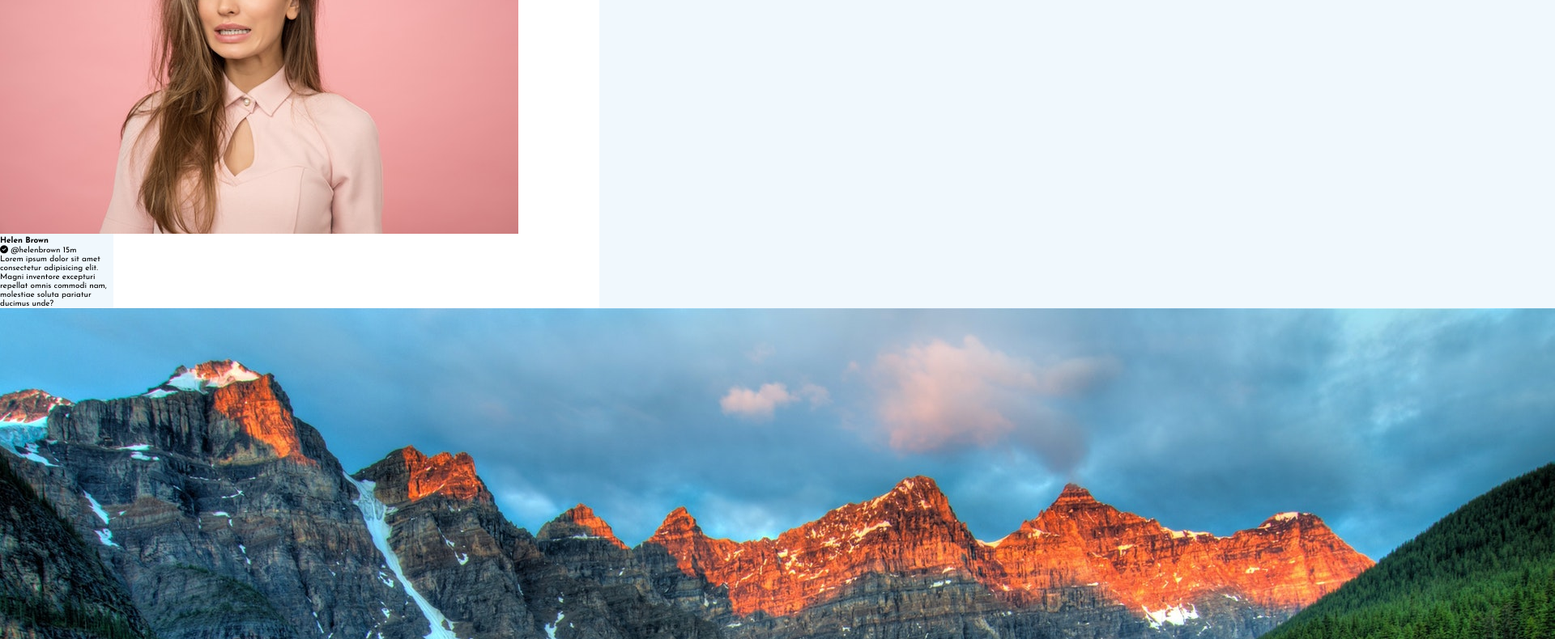
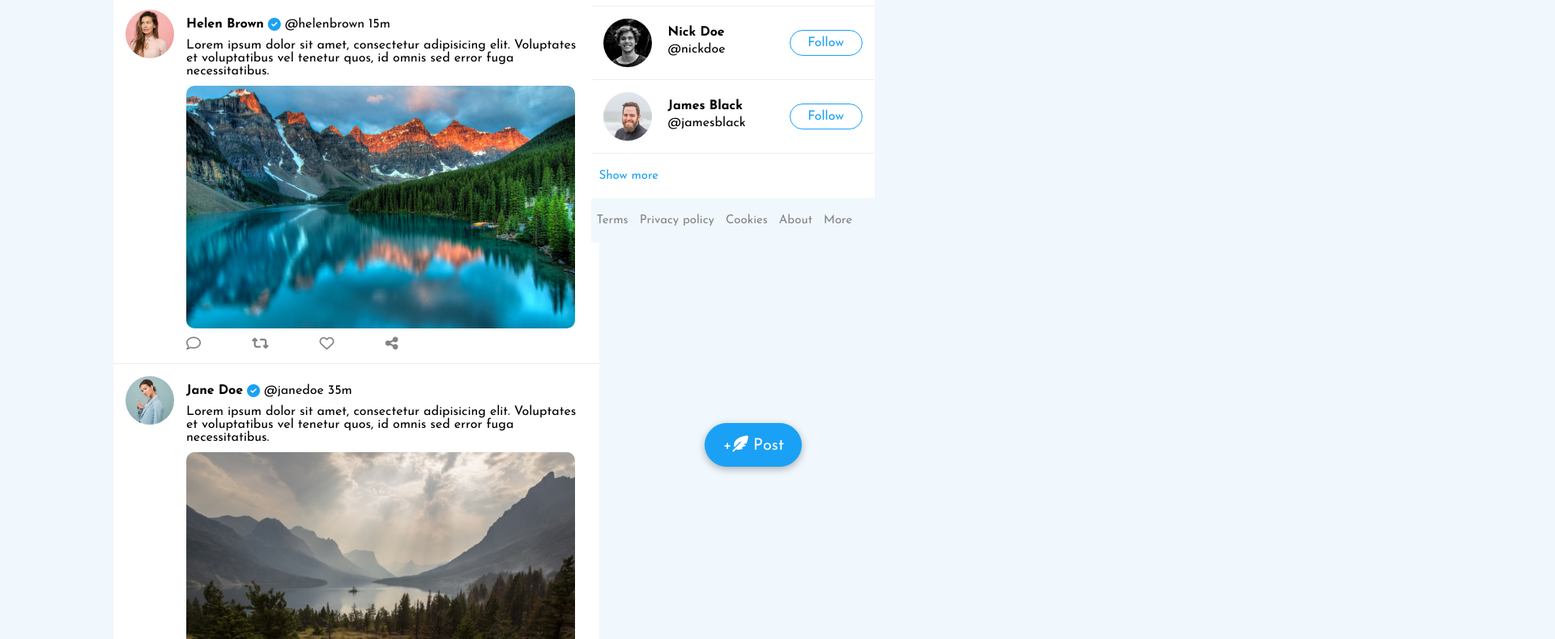
Before and after one commit to duncantalbot/ProjectChat, a plain HTML site: page index.html in a window 1280 px wide. Shown: the part 203-993 px from the top of the page at 81% size, 1920 px wide, since content can reach past the window. Drawn offline with Linux system fonts and the light colour scheme.

Commit message:
Complete HTML CSS

```diff
--- a/index.html
+++ b/index.html
@@ -138,18 +138,19 @@
                 </div>
                 <div class="header-post">
                     <div class="header-img-wrapper">
-                        <img src="images/user1.jpg" alt="">
+                        <img src="images/user1.jpg" />
                     </div>
-                    <input type="text" placeholder="What's happening" />
+                    <input type="text" placeholder="What's happening?" />
                     <i class="far fa-image"></i>
                     <i class="fas fa-camera"></i>
                     <i class="far fa-chart-bar"></i>
                 </div>
             </div>
+
             <div class="posts">
                 <div class="post">
                     <div class="user-avatar">
-                        <img src="images/user2.jpg">
+                        <img src="images/user2.jpg" />
                     </div>
                     <div class="post-content">
                         <div class="post-user-info">
@@ -157,10 +158,13 @@
                             <i class="fas fa-check-circle"></i>
                             <span>@helenbrown 15m</span>
                         </div>
-                        <p class="post-text">Lorem ipsum dolor sit amet consectetur adipisicing elit. Magni inventore
-                            excepturi repellat omnis commodi nam, molestiae soluta pariatur ducimus unde?</p>
+                        <p class="post-text">
+                            Lorem ipsum dolor sit amet, consectetur adipisicing elit.
+                            Voluptates et voluptatibus vel tenetur quos, id omnis sed error
+                            fuga necessitatibus.
+                        </p>
                         <div class="post-img">
-                            <img src="images/post-img-1.jpg" alt="">
+                            <img src="images/post-img-1.jpg" />
                         </div>
                         <div class="post-icons">
                             <i class="far fa-comment"></i>
@@ -172,7 +176,7 @@
                 </div>
                 <div class="post">
                     <div class="user-avatar">
-                        <img src="images/user3.jpg">
+                        <img src="images/user3.jpg" />
                     </div>
                     <div class="post-content">
                         <div class="post-user-info">
@@ -180,10 +184,13 @@
                             <i class="fas fa-check-circle"></i>
                             <span>@janedoe 35m</span>
                         </div>
-                        <p class="post-text">Lorem ipsum dolor sit amet consectetur adipisicing elit. Magni inventore
-                            excepturi repellat omnis commodi nam, molestiae soluta pariatur ducimus unde?</p>
+                        <p class="post-text">
+                            Lorem ipsum dolor sit amet, consectetur adipisicing elit.
+                            Voluptates et voluptatibus vel tenetur quos, id omnis sed error
+                            fuga necessitatibus.
+                        </p>
                         <div class="post-img">
-                            <img src="images/post-img-2.jpg" alt="">
+                            <img src="images/post-img-2.jpg" />
                         </div>
                         <div class="post-icons">
                             <i class="far fa-comment"></i>
@@ -195,7 +202,7 @@
                 </div>
                 <div class="post">
                     <div class="user-avatar">
-                        <img src="images/user4.jpg">
+                        <img src="images/user4.jpg" />
                     </div>
                     <div class="post-content">
                         <div class="post-user-info">
@@ -203,10 +210,13 @@
                             <i class="fas fa-check-circle"></i>
                             <span>@johnthompson 56m</span>
                         </div>
-                        <p class="post-text">Lorem ipsum dolor sit amet consectetur adipisicing elit. Magni inventore
-                            excepturi repellat omnis commodi nam, molestiae soluta pariatur ducimus unde?</p>
+                        <p class="post-text">
+                            Lorem ipsum dolor sit amet, consectetur adipisicing elit.
+                            Voluptates et voluptatibus vel tenetur quos, id omnis sed error
+                            fuga necessitatibus.
+                        </p>
                         <div class="post-img">
-                            <img src="images/post-img-3.jpg" alt="">
+                            <img src="images/post-img-3.jpg" />
                         </div>
                         <div class="post-icons">
                             <i class="far fa-comment"></i>
@@ -218,18 +228,21 @@
                 </div>
                 <div class="post">
                     <div class="user-avatar">
-                        <img src="images/user5.jpg">
+                        <img src="images/user5.jpg" />
                     </div>
                     <div class="post-content">
                         <div class="post-user-info">
-                            <h4>James Diaz</h4>
+                            <h4>James Dias</h4>
                             <i class="fas fa-check-circle"></i>
-                            <span>@jamesdiaz 11h 07m</span>
+                            <span>@jamesdias 1h 07m</span>
                         </div>
-                        <p class="post-text">Lorem ipsum dolor sit amet consectetur adipisicing elit. Magni inventore
-                            excepturi repellat omnis commodi nam, molestiae soluta pariatur ducimus unde?</p>
+                        <p class="post-text">
+                            Lorem ipsum dolor sit amet, consectetur adipisicing elit.
+                            Voluptates et voluptatibus vel tenetur quos, id omnis sed error
+                            fuga necessitatibus.
+                        </p>
                         <div class="post-img">
-                            <img src="images/post-img-4.jpg" alt="">
+                            <img src="images/post-img-4.jpg" />
                         </div>
                         <div class="post-icons">
                             <i class="far fa-comment"></i>
@@ -241,7 +254,7 @@
                 </div>
                 <div class="post">
                     <div class="user-avatar">
-                        <img src="images/user6.jpg">
+                        <img src="images/user6.jpg" />
                     </div>
                     <div class="post-content">
                         <div class="post-user-info">
@@ -249,10 +262,13 @@
                             <i class="fas fa-check-circle"></i>
                             <span>@nickjohnson 1h 37m</span>
                         </div>
-                        <p class="post-text">Lorem ipsum dolor sit amet consectetur adipisicing elit. Magni inventore
-                            excepturi repellat omnis commodi nam, molestiae soluta pariatur ducimus unde?</p>
+                        <p class="post-text">
+                            Lorem ipsum dolor sit amet, consectetur adipisicing elit.
+                            Voluptates et voluptatibus vel tenetur quos, id omnis sed error
+                            fuga necessitatibus.
+                        </p>
                         <div class="post-img">
-                            <img src="images/post-img-5.jpg" alt="">
+                            <img src="images/post-img-5.jpg" />
                         </div>
                         <div class="post-icons">
                             <i class="far fa-comment"></i>
@@ -262,12 +278,61 @@
                         </div>
                     </div>
                 </div>
+            </div>
 
+            <div class="follow">
+                <h3 class="follow-heading">Who to follow</h3>
+                <div class="follow-user">
+                    <div class="follow-user-img">
+                        <img src="images/user3.jpg" />
+                    </div>
+                    <div class="follow-user-info">
+                        <h4>Ann Smith</h4>
+                        <p>@annsmith</p>
+                    </div>
+                    <button type="button" class="follow-btn">Follow</button>
+                </div>
+                <div class="follow-user">
+                    <div class="follow-user-img">
+                        <img src="images/user4.jpg" />
+                    </div>
+                    <div class="follow-user-info">
+                        <h4>Nick Doe</h4>
+                        <p>@nickdoe</p>
+                    </div>
+                    <button type="button" class="follow-btn">Follow</button>
+                </div>
+                <div class="follow-user">
+                    <div class="follow-user-img">
+                        <img src="images/user5.jpg" />
+                    </div>
+                    <div class="follow-user-info">
+                        <h4>James Black</h4>
+                        <p>@jamesblack</p>
+                    </div>
+                    <button type="button" class="follow-btn">Follow</button>
+                </div>
+                <div class="follow-link">
+                    <a href="#">Show more</a>
+                </div>
+                <footer class="follow-footer">
+                    <ul>
+                        <li><a href="#">Terms</a></li>
+                        <li><a href="#">Privacy policy</a></li>
+                        <li><a href="#">Cookies</a></li>
+                        <li><a href="#">About</a></li>
+                        <li><a href="#">More</a></li>
+                    </ul>
+                </footer>
             </div>
         </div>
+        <button type="button" class="post-btn">
+            +<i class="fas fa-feather-alt"></i> Post
+        </button>
         <!-- end of feeds content -->
     </section>
     <!-- end of feeds page -->
+
 
     <script src="https://kit.fontawesome.com/52a10fad3f.js" crossorigin="anonymous"></script>
 </body>
--- a/styles/style.css
+++ b/styles/style.css
@@ -7,7 +7,7 @@
   }
 
   html {
-    font-size: 62.5%;  /*Default font size = 10px */
+    font-size: 62.5%;
   }
 
   body {
@@ -23,7 +23,6 @@ body {
     grid-template-columns: repeat(2, 1fr);
     grid-template-rows: 1fr min-content;
   }
-
   /* left */
   .left {
     grid-column: 1 / 2;
@@ -38,7 +37,7 @@ body {
     display: flex;
     align-items: center;
     margin: 4rem;
-    color: white;
+    color: #fff;
   }
 
   .left-content i {
@@ -77,7 +76,7 @@ body {
     border: 0.1rem solid #ddd;
     border-radius: 0.5rem;
     background-color: #fff;
-    transition: background-color  0.3s;
+    transition: background-color 0.3s;
   }
 
   .right-content-form input:focus {
@@ -109,7 +108,7 @@ body {
     background-color: #d9ebf7;
   }
 
-.middle-content { /*Centers content*/
+  .middle-content {
     position: absolute;
     top: 50%;
     left: 50%;
@@ -137,7 +136,7 @@ body {
   }
 
   .middle-content button {
-    margin: 0.8rem;
+    margin: 0.8rem 0;
     padding: 0.5rem;
     border: 0.1rem solid #1aa1f5;
     border-radius: 4rem;
@@ -195,7 +194,7 @@ body {
     height: 100vh;
     display: none;
     grid-template-columns: minmax(5rem, 1fr) 2fr minmax(5rem, 1fr);
-    grid-template-rows: repeat(2 , min-content) 1fr;
+    grid-template-rows: repeat(2, min-content) 1fr;
     grid-row-gap: 1.5rem;
   }
 
@@ -205,7 +204,7 @@ body {
     grid-row: 1 / 2;
     background-color: #fff;
     padding: 2.5rem 0;
-    box-shadow: 0 0 .7rem rgba(0, 0, 0, .3);
+    box-shadow: 0 0 0.7rem rgba(0, 0, 0, 0.3);
   }
 
   .login-page-nav ul {
@@ -256,7 +255,7 @@ body {
     color: #1aa1f5;
     font-size: 2rem;
   }
-/* end login page nav */
+  /* end of login page nav */
 
   /* login */
   .login {
@@ -267,12 +266,12 @@ body {
     display: grid;
     grid-template-columns: 10rem 8fr;
     grid-template-rows: 2fr 1fr;
-    box-shadow: 0 0 .5rem rgba(0, 0, 0, .3);
+    box-shadow: 0 0 0.5rem rgba(0, 0, 0, 0.3);
   }
 
   .login-content {
     grid-column: 2 / -1;
-    grid-row: 1 / 2;
+    grid-row: 1 /2;
     padding: 5rem 0 1rem 0;
   }
 
@@ -290,7 +289,7 @@ body {
     width: 30rem;
     height: 3.5rem;
     margin-bottom: 1rem;
-    border: .1rem solid #ddd;
+    border: 0.1rem solid #ddd;
     border-radius: 0.5rem;
     padding-left: 1rem;
     font-size: 1.5rem;
@@ -333,7 +332,7 @@ body {
     grid-column: 1 / -1;
     grid-row: 2 / -1;
     background-color: #edf3f7;
-    padding-left: 10rem;
+    padding-left: 100px;
     display: flex;
     flex-direction: column;
     justify-content: center;
@@ -354,7 +353,7 @@ body {
   /* end of login page */
 
   /* feeds page */
-.feed-page {
+  .feeds-page {
     width: 100%;
     height: 100vh;
   }
@@ -367,8 +366,9 @@ body {
     background-color: #fff;
     display: flex;
     justify-content: center;
-    box-shadow: 0 0 .7rem rgba(0, 0, 0, 0.3);
+    box-shadow: 0 0 0.7rem rgba(0, 0, 0, 0.3);
   }
+
   .icons {
     display: flex;
     align-items: center;
@@ -402,7 +402,7 @@ body {
   }
 
   .search-bar-input:focus {
-    background-color:  #fff;
+    background-color: #fff;
     border-color: #1aa1f5;
   }
 
@@ -441,9 +441,11 @@ body {
 
   .user i {
     color: #444;
-    font-size: 1.6em;
+    font-size: 1.6rem;
   }
+
   /* end of feeds nav */
+
   /* feeds content */
   .feeds-content {
     display: grid;
@@ -453,7 +455,7 @@ body {
   }
 
   .feeds-header {
-    grid-column: 2 /3;
+    grid-column: 2 / 3;
     grid-row: 1 / 2;
     background-color: #fff;
     margin-top: 1.5rem;
@@ -480,7 +482,7 @@ body {
     display: flex;
     align-items: center;
     padding: 1rem;
-    border-bottom: .1rem soild #eee;
+    border-bottom: 0.1rem solid #eee;
   }
 
   .header-img-wrapper {
@@ -499,9 +501,10 @@ body {
   .header-post input {
     width: 35rem;
     height: 3rem;
-    border: .1rem solid #d6e1e9;
+    border: 0.1rem solid #d6e1e9;
     border-radius: 3rem;
     background-color: #d6e1e9;
+    padding: 0.4rem 1.5rem;
   }
 
   .header-post i {
@@ -510,7 +513,178 @@ body {
     margin: 1rem;
   }
 
+  .posts {
+    grid-column: 2 / 3;
+    grid-row: 2 / -1;
+    background-color: #fff;
+  }
+
+  .post {
+    display: flex;
+    padding: 1.5rem;
+    border-bottom: 0.1rem solid #eee;
+  }
+
+  .user-avatar {
+    width: 6rem;
+    height: 6rem;
+    flex-shrink: 0;
+    margin-right: 1.5rem;
+  }
+
+  .user-avatar img {
+    width: 100%;
+    height: 100%;
+    object-fit: cover;
+    border-radius: 50%;
+  }
+
+  .post-user-info {
+    display: flex;
+    align-items: center;
+    margin: 1rem 0;
+  }
+
+  .post-user-info h4 {
+    font-size: 1.6rem;
+    margin-right: 0.5rem;
+  }
+
+  .post-user-info i {
+    font-size: 1.6rem;
+    color: #1aa1f5;
+    margin-right: 0.5rem;
+  }
+
+  .post-user-info span {
+    font-size: 1.6rem;
+  }
+
+  .post-text {
+    font-size: 1.6rem;
+    margin-bottom: 1rem;
+  }
+
+  .post-img {
+    width: 48rem;
+    height: 30rem;
+  }
+
+  .post-img img {
+    width: 100%;
+    height: 100%;
+    object-fit: cover;
+    border-radius: 1rem;
+  }
+
+  .post-icons {
+    margin-top: 1rem;
+  }
+
+  .post-icons i {
+    font-size: 1.8rem;
+    color: #868383;
+    margin-right: 6rem;
+  }
+
+  .follow {
+    position: fixed;
+    top: 8rem;
+    left: 57%;
+    background-color: #fff;
+    width: 35rem;
+  }
+
+  .follow-heading {
+    padding: 1rem;
+    font-size: 1.8rem;
+    border-bottom: 0.1rem solid #eee;
+  }
+
+  .follow-user {
+    display: flex;
+    align-items: center;
+    padding: 1.5rem;
+    border-bottom: 0.1rem solid #eee;
+  }
+
+  .follow-user-img {
+    width: 6rem;
+    height: 6rem;
+    margin-right: 2rem;
+  }
+
+  .follow-user-img img {
+    width: 100%;
+    height: 100%;
+    object-fit: cover;
+    border-radius: 50%;
+  }
+
+  .follow-user-info h4,
+  .follow-user-info p {
+    font-size: 1.6rem;
+    margin-bottom: 0.5rem;
+  }
+
+  .follow-btn {
+    margin-left: auto;
+    width: 9rem;
+    background-color: #fff;
+    color: #1aa1f5;
+    padding: 0.7rem 0.5rem;
+    border: 0.1rem solid #1aa1f5;
+    border-radius: 2rem;
+    font-size: 1.6rem;
+    cursor: pointer;
+  }
+
+  .follow-link {
+    margin: 2rem 1rem;
+  }
+
+  .follow-link a {
+    text-decoration: none;
+    color: #1aa1f5;
+    font-size: 1.5rem;
+  }
+
+  .follow-footer {
+    background-color: #f0f8fd;
+  }
+
+  .follow-footer ul {
+    list-style: none;
+    display: flex;
+    padding: 2rem 0;
+  }
+
+  .follow-footer a {
+    text-decoration: none;
+    font-size: 1.5rem;
+    color: #868383;
+    margin: 0 0.7rem;
+  }
+
+  .post-btn {
+    position: fixed;
+    bottom: 2rem;
+    left: 68%;
+    width: 12rem;
+    padding: 1.5rem 1rem;
+    background-color: #1aa1f5;
+    color: #fff;
+    font-size: 2rem;
+    border: 0.1rem solid #1aa1f5;
+    border-radius: 3rem;
+    cursor: pointer;
+    box-shadow: 0 0.3rem 1rem rgba(0, 0, 0, 0.3);
+    transition: background-color 0.3s;
+  }
+
+  .post-btn:hover {
+    background-color: #117abb;
+  }
 
   /* end of feeds content */
-
   /* end of feeds page */
```
Lines whose indentation alone changed are shown as unchanged.
